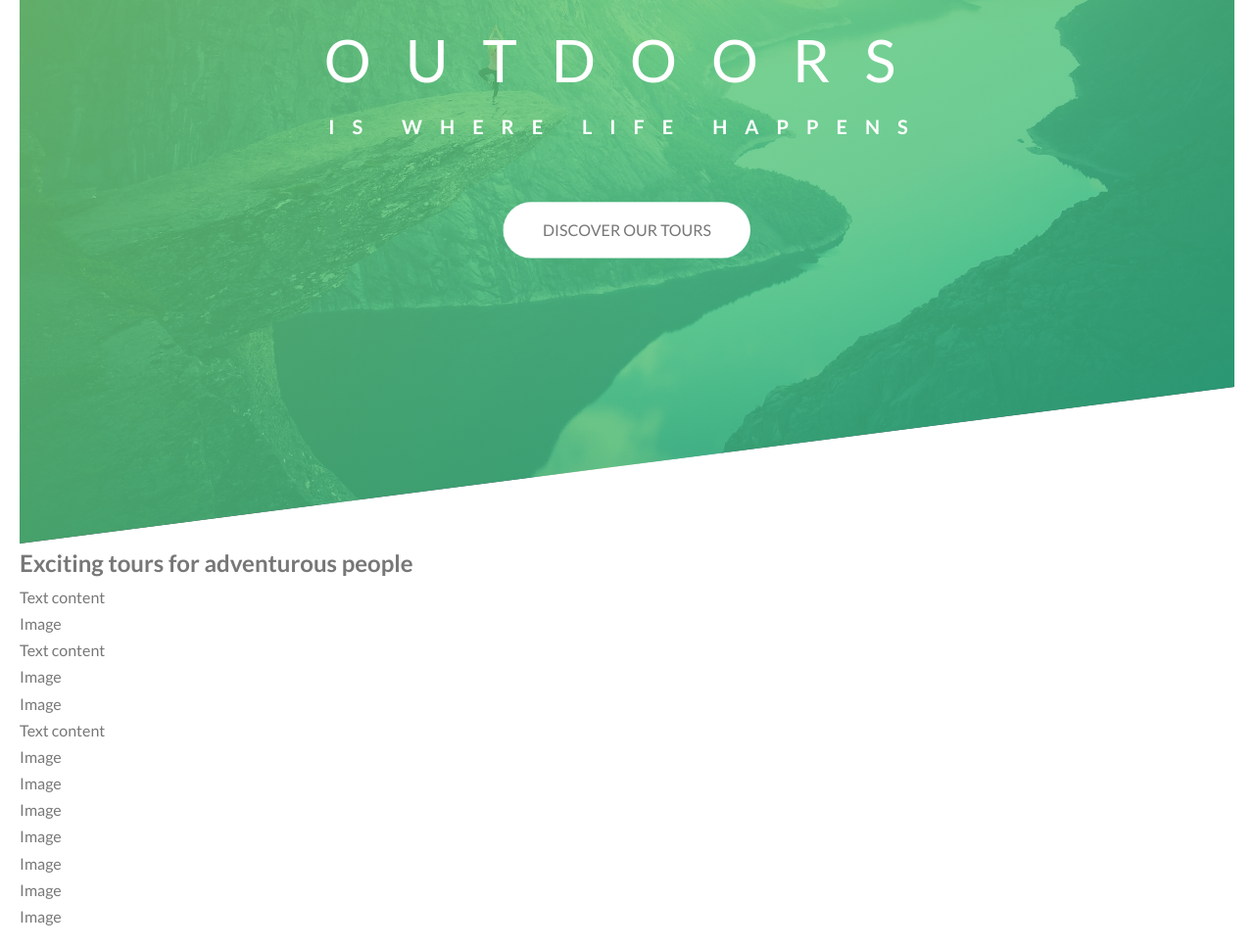
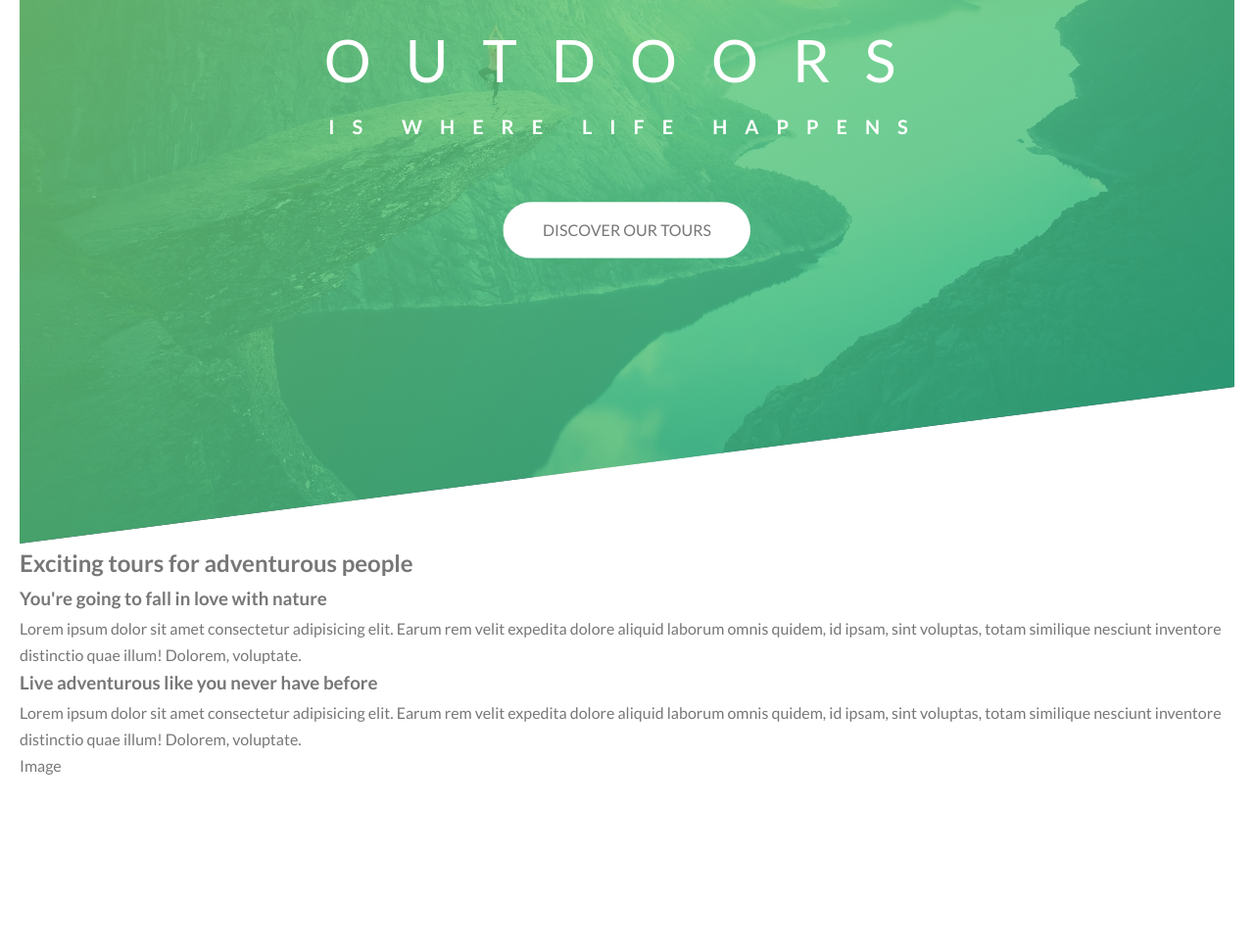
Before and after one commit to DevDownUnder/nature, a website: page Natours/starter/index.html in a window 1280 px wide. Shown: the part 225-1194 px from the top of the page at 98% size. After the commit the page ends 1040 px from the top, so only its background shows below. Drawn offline with Linux system fonts and the light colour scheme; files that its build step writes are made by us from their sources; files whose address does not match are found by name.

Commit message:
headin-tertiary notataion and styling update

```diff
--- a/Natours/starter/index.html
+++ b/Natours/starter/index.html
@@ -35,22 +35,39 @@
 
     <main>
       <section class="section-about">
-        <div class="u-center-text">
+        <div class="u-center-text u-margin-bottom-big">
           <h2 class="heading-secondary">
             Exciting tours for adventurous people
           </h2>
         </div>
-      </section>
-      <section class="grid-test">
         <div class="row">
           <div class="col-1-of-2">
-            Text content
+            <h3 class="heading-tertiary u-margin-bottom-small ">
+              You're going to fall in love with nature
+            </h3>
+            <p class="paragraph">
+              Lorem ipsum dolor sit amet consectetur adipisicing elit. Earum rem
+              velit expedita dolore aliquid laborum omnis quidem, id ipsam, sint
+              voluptas, totam similique nesciunt inventore distinctio quae
+              illum! Dolorem, voluptate.
+            </p>
+            <h3 class="heading-tertiary u-margin-bottom-small">
+              Live adventurous like you never have before
+            </h3>
+            <p class="paragraph">
+              Lorem ipsum dolor sit amet consectetur adipisicing elit. Earum rem
+              velit expedita dolore aliquid laborum omnis quidem, id ipsam, sint
+              voluptas, totam similique nesciunt inventore distinctio quae
+              illum! Dolorem, voluptate.
+            </p>
           </div>
           <div class="col-1-of-2">
             Image
           </div>
         </div>
+      </section>
 
+      <!--
         <div class="row">
           <div class="col-1-of-3">
             Text content
@@ -95,7 +112,7 @@
               Image
             </div>
           </div>
-      </section>
+-->
     </main>
   </body>
 </html>
--- a/sass/base/_typography.scss
+++ b/sass/base/_typography.scss
@@ -19,6 +19,7 @@ body {
   backface-visibility: hidden;
   margin-bottom: 6rem;
 
+
   &--main {
     display: block;
     font-size: 6rem;
@@ -28,7 +29,9 @@ body {
     animation-name: moveInLeft;
     animation-duration: 3s;
     animation-timing-function: ease-out;
-    animation-delay: 1s;
+    animation-delay: .5s;
+
+    // animation-fill-mode: backwards;
   }
 
   /*
@@ -44,7 +47,7 @@ body {
     letter-spacing: 1.8rem;
 
     /*shorthand animation syntax */
-    animation: moveInRight 3s ease-out 1s;
+    animation: moveInRight 3s ease-out .5s;
   }
 }
 
@@ -71,3 +74,16 @@ body {
     text-shadow: 0.5rem 1rem 2rem rgba( $color-black , .2);
   }
 }
+
+.heading-tertiary{
+  font-size: 1.6rem;
+  font-weight: 700;
+  text-transform: uppercase;
+}
+
+.paragraph{
+  font-size: 1.6rem;
+
+  &:not(:last-child){
+  margin-bottom: 3rem;}
+}
--- a/sass/base/_utilities.scss
+++ b/sass/base/_utilities.scss
@@ -1,3 +1,17 @@
-.u-center-text{
-    text-align: center;
+.u-center-text {
+  text-align: center;
 }
+
+
+// MARGIN
+.u-margin-bottom-big {
+  margin-bottom: 8rem;
+}
+
+.u-margin-bottom-medium {
+    margin-bottom: 4rem;
+  }
+
+.u-margin-bottom-small {
+  margin-bottom: 2rem;
+}
--- a/sass/layout/_grid.scss
+++ b/sass/layout/_grid.scss
@@ -13,7 +13,7 @@
 
   //^ allows the selection of everything in the =
   [class^="col-"] {
-    background-color: orange;
+
     float: left;
 
     &:not(:last-child) {
--- a/sass/pages/_home.scss
+++ b/sass/pages/_home.scss
@@ -1,5 +1,6 @@
 .section-about {
   background-color: $color-grey-light;
-  padding: 25rem 0;
+  padding: 30rem 0;
+  padding-bottom: 80rem;
   margin-top: -20vh;
 }
```
Also changed, not shown: css/style.css.
